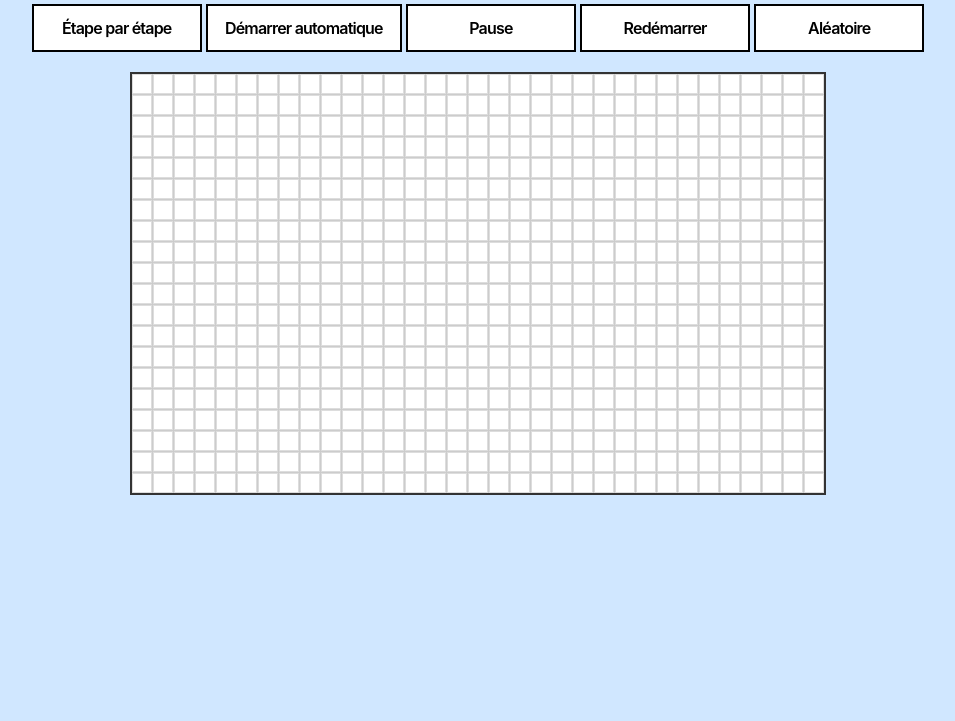
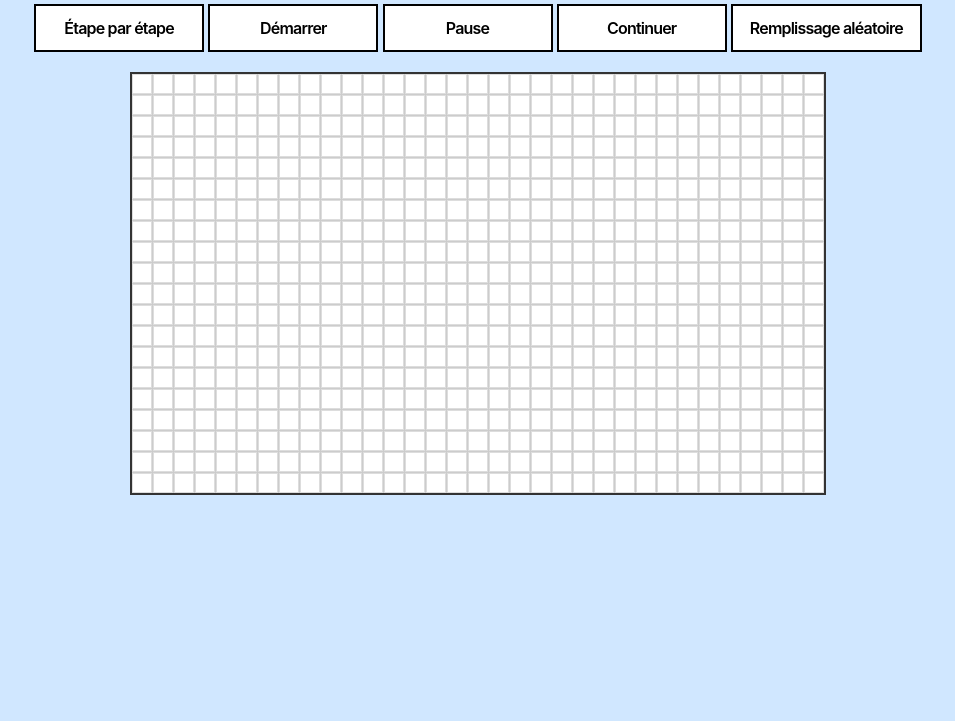
Before and after one commit to Fabien-Costabello/Jeu-de-la-vie-, a plain HTML site: page index.html in a window 1280 px wide. Shown: the part 79-800 px from the top of the page, without its empty margins (162-1117 px from the left). Drawn offline with Linux system fonts and the light colour scheme.

Commit message:
fix text

```diff
--- a/index.html
+++ b/index.html
@@ -13,10 +13,10 @@
     <main>
       <section id="controls">
         <button id="stepBtn">Étape par étape</button>
-        <button id="autoBtn">Démarrer automatique</button>
+        <button id="autoBtn">Démarrer</button>
         <button id="pauseBtn">Pause</button>
-        <button id="restartBtn">Redémarrer</button>
-        <button id="randomBtn">Aléatoire</button>
+        <button id="restartBtn">Continuer</button>
+        <button id="randomBtn">Remplissage aléatoire</button>
 
       </section>
       <section id="board"></section>
```
